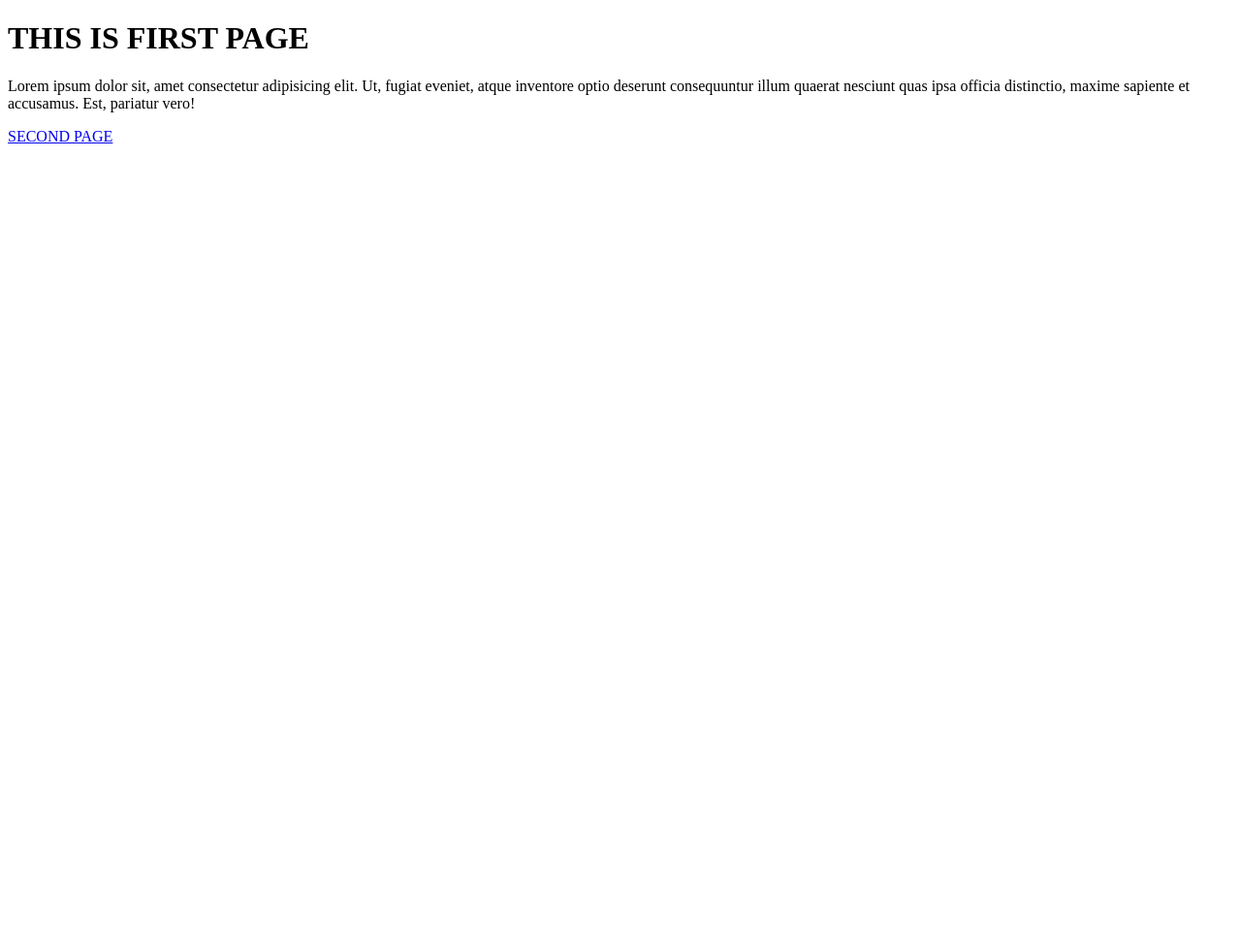
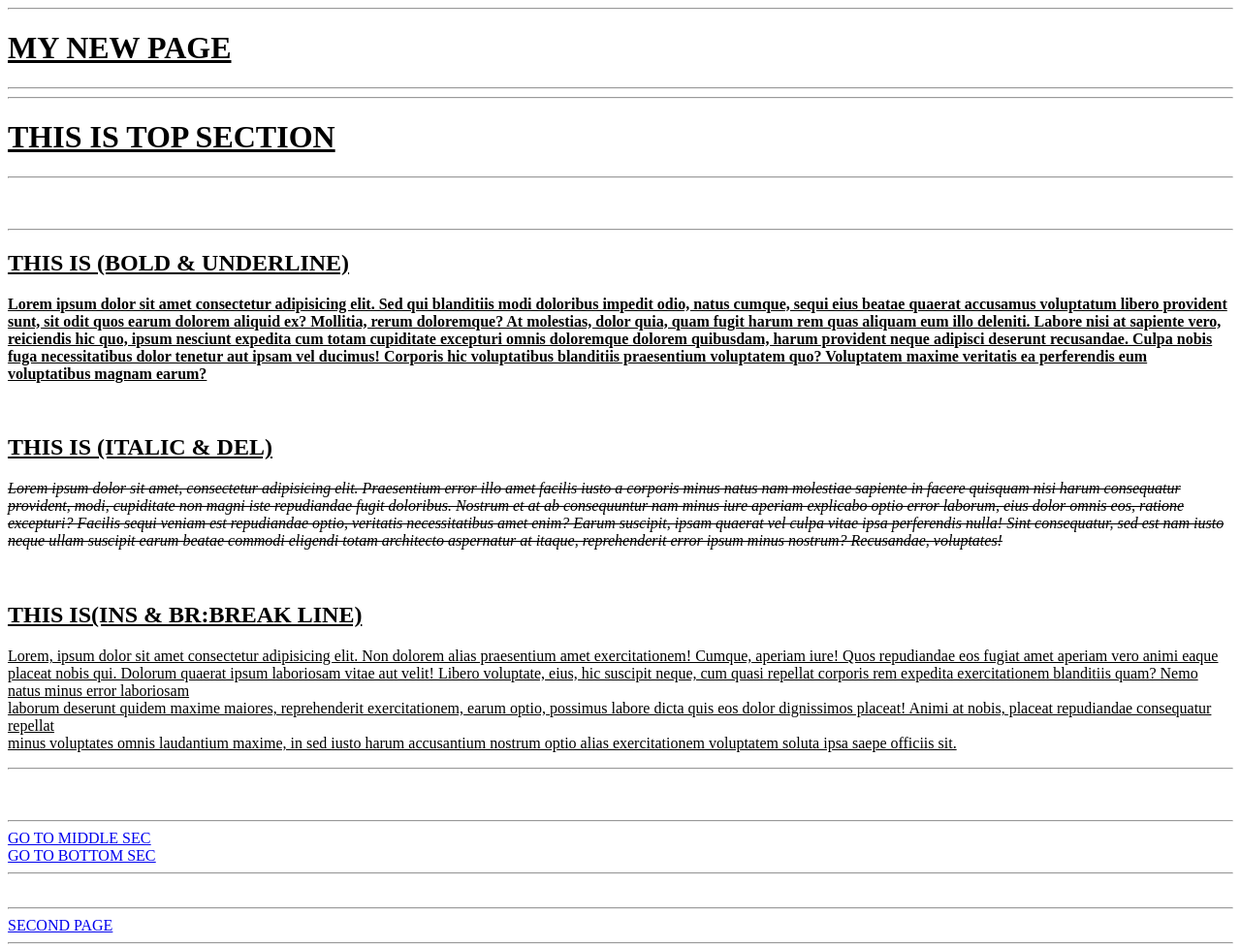
Before and after one commit to rehan512006/TENTH-WEBSITE, a plain HTML site: page index.html in a window 1280 px wide. Shown: the top 977 px of the page at 97% size. Before the commit the page ends 800 px from the top, so only its background shows below. Drawn offline with Linux system fonts and the light colour scheme.

Commit message:
THE NEW PAGES

```diff
--- a/index.html
+++ b/index.html
@@ -7,8 +7,99 @@
     <link rel="stylesheet" href="pages.html">
 </head>
 <body>
-    <h1>THIS IS FIRST PAGE</h1>
-    <p>Lorem ipsum dolor sit, amet consectetur adipisicing elit. Ut, fugiat eveniet, atque inventore optio deserunt consequuntur illum quaerat nesciunt quas ipsa officia distinctio, maxime sapiente et accusamus. Est, pariatur vero!</p>
-<a href="pages.html"target="_blank">SECOND PAGE</a>
+    <hr><h1 id="abc"><u>MY NEW PAGE</u></h1><hr><hr><h1><u>THIS IS TOP SECTION</u></h1><hr><br>
+    <br>
+    <hr><h2><u>THIS IS (BOLD & UNDERLINE)</u></h2>
+    <p><b><u>Lorem ipsum dolor sit amet consectetur adipisicing elit. Sed qui blanditiis modi doloribus impedit odio, natus cumque, sequi eius beatae quaerat accusamus voluptatum libero provident sunt, sit odit quos earum dolorem aliquid ex? Mollitia, rerum doloremque? At molestias, dolor quia, quam fugit harum rem quas aliquam eum illo deleniti. Labore nisi at sapiente vero, reiciendis hic quo, ipsum nesciunt expedita cum totam cupiditate excepturi omnis doloremque dolorem quibusdam, harum provident neque adipisci deserunt recusandae. Culpa nobis fuga necessitatibus dolor tenetur aut ipsam vel ducimus! Corporis hic voluptatibus blanditiis praesentium voluptatem quo? Voluptatem maxime veritatis ea perferendis eum voluptatibus magnam earum?</u></b></p>
+<br><h2><u>THIS IS (ITALIC & DEL) </u></h2>
+<p><i><del>Lorem ipsum dolor sit amet, consectetur adipisicing elit. Praesentium error illo amet facilis iusto a corporis minus natus nam molestiae sapiente in facere quisquam nisi harum consequatur provident, modi, cupiditate non magni iste repudiandae fugit doloribus. Nostrum et at ab consequuntur nam minus iure aperiam explicabo optio error laborum, eius dolor omnis eos, ratione excepturi? Facilis sequi veniam est repudiandae optio, veritatis necessitatibus amet enim? Earum suscipit, ipsam quaerat vel culpa vitae ipsa perferendis nulla! Sint consequatur, sed est nam iusto neque ullam suscipit earum beatae commodi eligendi totam architecto aspernatur at itaque, reprehenderit error ipsum minus nostrum? Recusandae, voluptates!</del></i></p>
+<br>
+<h2><u>THIS IS(INS & BR:BREAK LINE)</u></h2>
+<p><ins>Lorem, ipsum dolor sit amet consectetur adipisicing elit. Non dolorem alias praesentium amet exercitationem! Cumque, aperiam iure! Quos repudiandae eos fugiat amet aperiam vero animi eaque <br>placeat nobis qui. Dolorum quaerat ipsum laboriosam vitae aut velit! Libero voluptate, eius, hic suscipit neque, cum quasi repellat corporis rem expedita exercitationem blanditiis quam? Nemo natus minus error laboriosam <br> laborum deserunt quidem maxime maiores, reprehenderit exercitationem, earum optio, possimus labore dicta quis eos dolor dignissimos placeat! Animi at nobis, placeat repudiandae consequatur repellat <br> minus voluptates omnis laudantium maxime, in sed iusto harum accusantium nostrum optio alias exercitationem voluptatem soluta ipsa saepe officiis sit.</ins></p><hr>
+<br>
+<br>
+<hr><a href="#cba"><u>GO TO MIDDLE SEC</u></a>
+<br>
+<a href="#def"><u>GO TO BOTTOM SEC</u></a><hr>
+<br>
+<hr><a href="pages.html"target="_blank">SECOND PAGE</a><hr>
+<br>
+<br>
+<br>
+<br>
+<br>
+<br>
+<br>
+<br>
+<br>
+<br>
+<br>
+<br>
+<br>
+<br>
+<br>
+<br>
+<br>
+<br>
+<br>
+<br>
+<br>
+<br>
+<br>
+<br>
+<br>
+<br>
+<br>
+<br>
+<br>
+<br>
+<br>
+<br>
+<br>
+<br>
+<br>
+<hr><h1><u id="cba">THIS IS MIDDLE SECTION</u></h1><hr>
+<hr><a href="#abc"><u>GO TO TOP SEC</u></a><br>
+<a href="#def"><u>GO TO BOTTOM SEC</u></a><hr>
+<br>
+<br>
+<br>
+<br>
+<br>
+<br>
+<br>
+<br>
+<br>
+<br>
+<br>
+<br>
+<br>
+<br>
+<br>
+<br>
+<br>
+<br>
+<br>
+<br>
+<br>
+<br>
+<br>
+<br>
+<br>
+<br>
+<br>
+<br>
+<br>
+<br>
+<br>
+<br>
+<br>
+<br>
+<br>
+<br>
+<br>
+<hr><h1><u id="def">THIS IS BOTTOM SEC</u></h1><hr>
+<hr><a href="#abc"><u>GO TO TOP SEC</u></a><br>
+<a href="#cba"><u>GO TO MIDDLE SEC</u></a><hr>
 </body>
 </html>
--- a/pages.html
+++ b/pages.html
@@ -6,6 +6,6 @@
     <title>2ND PAGE</title>
 </head>
 <body>
-    <h1>THIS IS SECOND PAGE</h1>
+    <h1><u>THIS IS SECOND PAGE</u></h1>
 </body>
 </html>
```
